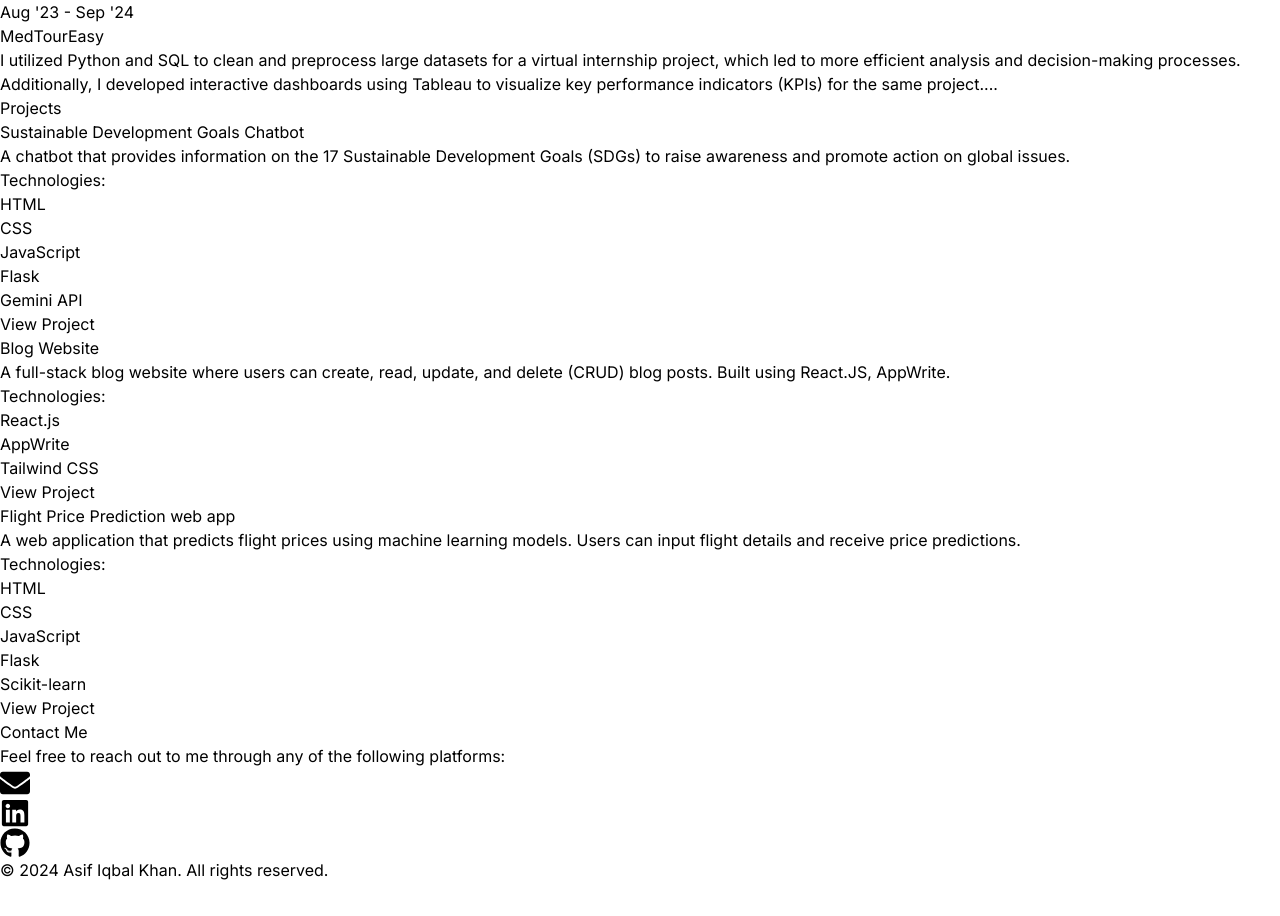
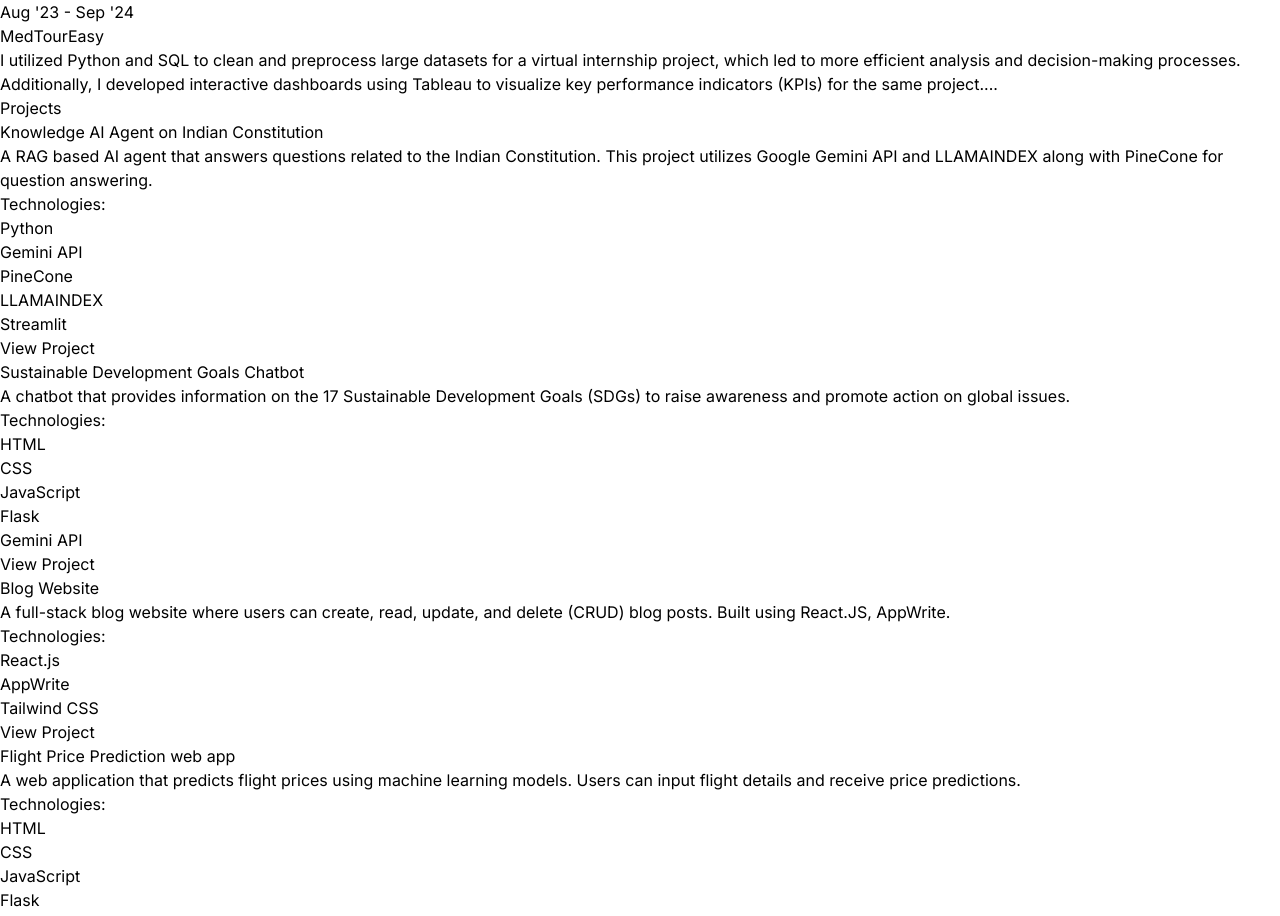
Before and after one commit to ASIF-Kh/myPortfolio, a React (Vite) app: page / in a window 1280 px wide. Shown: the part 2383-3299 px from the top of the page. Before the commit the page ends 3265 px from the top, so only its background shows below. Built offline with nearby package versions, Linux system fonts and the light colour scheme.

Commit message:
Add new Project

```diff
--- a/src/constants/index.js
+++ b/src/constants/index.js
@@ -51,6 +51,12 @@
 
 export const projects = [
   {
+    title: 'Knowledge AI Agent on Indian Constitution',
+    description: 'A RAG based AI agent that answers questions related to the Indian Constitution. This project utilizes Google Gemini API and LLAMAINDEX along with PineCone for question answering.',
+    technologies: ['Python','Gemini API','PineCone','LLAMAINDEX','Streamlit'],
+    link: 'https://github.com/ASIF-Kh/chatbotFlask',
+  },
+  {
     title: 'Sustainable Development Goals Chatbot',
     description: 'A chatbot that provides information on the 17 Sustainable Development Goals (SDGs) to raise awareness and promote action on global issues.',
     technologies: ['HTML', 'CSS', 'JavaScript', 'Flask', 'Gemini API'],
```
